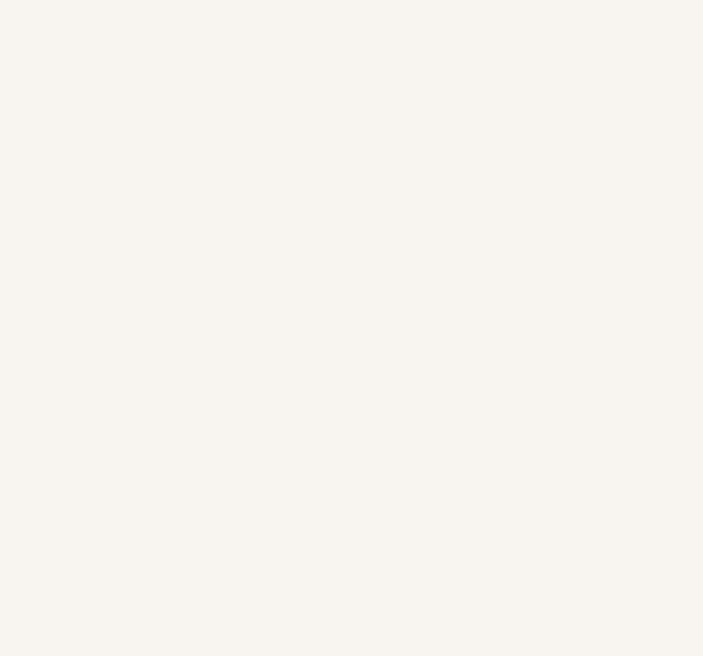
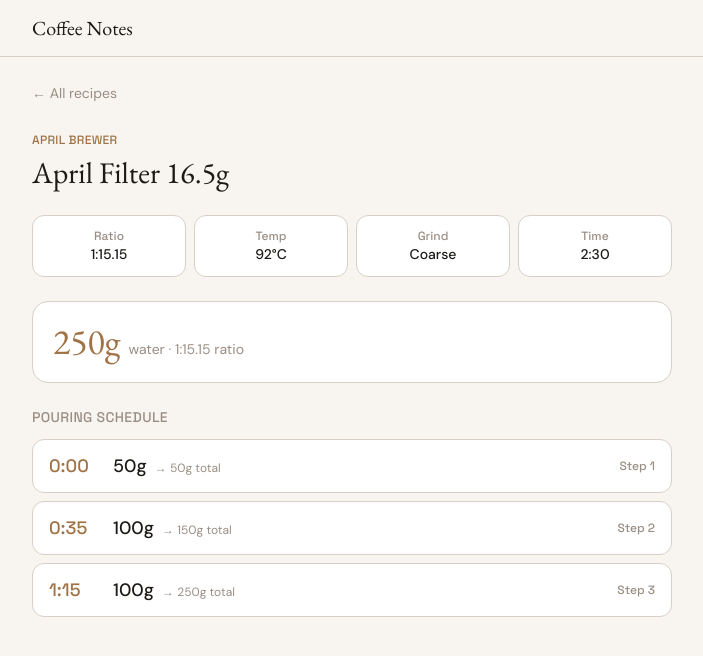
Before and after one commit to kty212/coffeenotes, a Next.js app: page /recipe/april-filter-16g in a window 1280 px wide. Before the commit this address had no page. Shown: the top 656 px of the page, without its empty margins (288-991 px from the left). Built offline with nearby package versions, Linux system fonts and the light colour scheme.

Commit message:
Add April Filter 16.5g recipe

```diff
--- a/data/recipes.ts
+++ b/data/recipes.ts
@@ -222,6 +222,21 @@
     ],
     notes: "Water temp: 92–94°C.",
   },
+  {
+    id: "april-filter-16g",
+    name: "April Filter 16.5g",
+    brewerId: "april",
+    defaultDose: 16.5,
+    ratio: 15.15,
+    waterTempC: 92,
+    grindSize: "Coarse",
+    totalBrewTimeSec: 150,
+    pouringSchedule: [
+      { timeSeconds: 0, pourGrams: 50 },
+      { timeSeconds: 35, pourGrams: 100 },
+      { timeSeconds: 75, pourGrams: 100 },
+    ],
+  },
 ];
 
 export function getBrewerById(id: string): Brewer | undefined {
```
